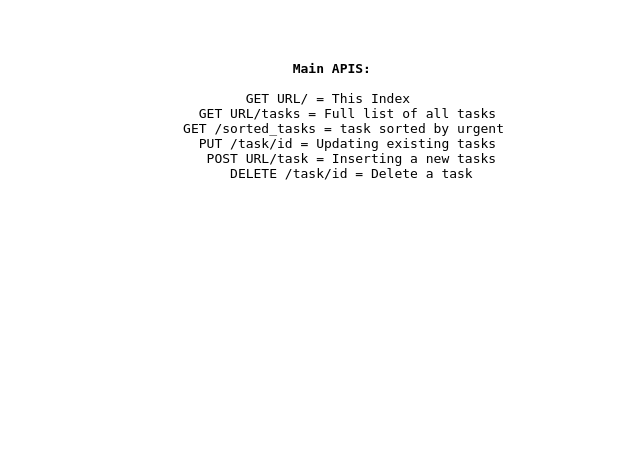
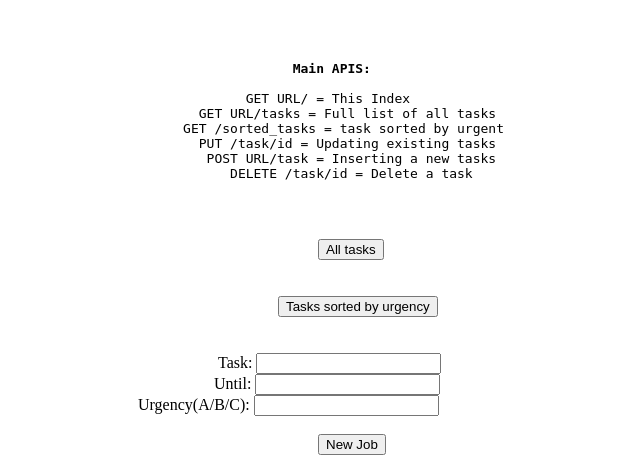
Before and after one commit to R0EI/Bat-s-Tasks, a Flask app: page / in a window 1280 px wide. Shown: the part 349-812 px from the top of the page, without its empty margins (498-1138 px from the left). Before the commit the page ends 529 px from the top, so only its background shows below. Run offline with Flask 2, Linux system fonts and the light colour scheme; some libraries are stand-ins or nearby versions.

Commit message:
final html

```diff
--- a/app.py
+++ b/app.py
@@ -1,4 +1,4 @@
-from flask import Flask, request, jsonify, render_template
+from flask import Flask, request, jsonify, render_template, redirect, url_for
 from flask_pymongo import PyMongo
 from pymongo import MongoClient
 from bson.objectid import ObjectId
@@ -45,13 +45,14 @@ def get_all_tasks():
 def create_task():
     db = get_db()
     mycol = db["all_tasks"]
-    data = request.get_json(force=True)
-    mycol.insert_one({  "task": data["task"],
-                        "until": data["until"],
-                        "urgency_lvl": data["urgency_lvl"]})
-    return jsonify(
-        message="Task saved successfully!"
-    )
+    task=request.form["task"]
+    until=request.form["until"]
+    urgency_lvl=request.form["urgency_lvl"]
+    mycol.insert_one({  "task": task,
+                        "until": until,
+                        "urgency_lvl": urgency_lvl})
+    return redirect(url_for("get_all_tasks"))
+
 
 @app.route("/task/<id>", methods=["PUT"])
 def update_task(id):
@@ -66,6 +67,7 @@ def update_task(id):
     return jsonify(
         message=message
     )
+
 
 @app.route("/task/<id>", methods=["DELETE"])
 def delete_task(id):
--- a/templates/index.html
+++ b/templates/index.html
@@ -48,6 +48,32 @@
       </pre>
 
 
+  <form action="tasks" method="get">
+    &nbsp;&nbsp;&nbsp;&nbsp;&nbsp;&nbsp;&nbsp;&nbsp;&nbsp;&nbsp;&nbsp;&nbsp;&nbsp;&nbsp;&nbsp;&nbsp;&nbsp;&nbsp;&nbsp;&nbsp;&nbsp;&nbsp;&emsp;&emsp;&emsp;&emsp;&emsp;&emsp;&emsp;&emsp;&emsp;&emsp;&emsp;&emsp;&emsp;&emsp;&emsp;&emsp;&emsp;&emsp;&emsp;&emsp;&emsp;&emsp;&emsp;&emsp;&emsp;&emsp;&emsp;&emsp;&emsp;&emsp;&emsp;&emsp;&emsp;&emsp;&emsp;&emsp;&emsp;&emsp;&emsp;&emsp;&emsp;&emsp;&emsp;&emsp;&emsp;<input type="submit" value="All tasks">
+  </form>
+
+  <br>
+  <br>
+
+    <form action="sorted_tasks" method="get">
+    &nbsp;&nbsp;&nbsp;&nbsp;&nbsp;&nbsp;&nbsp;&nbsp;&nbsp;&nbsp;&nbsp;&nbsp;&nbsp;&nbsp;&nbsp;&nbsp;&nbsp;&nbsp;&nbsp;&nbsp;&nbsp;&nbsp;&nbsp;&nbsp;&emsp;&emsp;&emsp;&emsp;&emsp;&emsp;&emsp;&emsp;&emsp;&emsp;&emsp;&emsp;&emsp;&emsp;&emsp;&emsp;&emsp;&emsp;&emsp;&emsp;&emsp;&emsp;&emsp;&emsp;&emsp;&emsp;&emsp;&emsp;&emsp;&emsp;&emsp;&emsp;&emsp;&emsp;&emsp;&emsp;&emsp;&emsp;&emsp;&emsp;&emsp;&emsp;<input type="submit" value="Tasks sorted by urgency">
+  </form>
+
+  <br>
+  <br>
+
+  <form action="task" method="post">
+    &nbsp;&nbsp;&nbsp;&nbsp;&nbsp;&nbsp;&nbsp;&nbsp;&nbsp;&nbsp;&nbsp;&nbsp;&nbsp;&nbsp;&nbsp;&nbsp;&nbsp;&nbsp;&nbsp;&nbsp;&nbsp;&nbsp;&nbsp;&nbsp;&emsp;&emsp;&emsp;&emsp;&emsp;&emsp;&emsp;&emsp;&emsp;&emsp;&emsp;&emsp;&emsp;&emsp;&nbsp;&nbsp;&nbsp;&nbsp;&nbsp;&emsp;&emsp;&emsp;&emsp;&emsp;&emsp;&emsp;&emsp;&emsp;&emsp;&emsp;&emsp;&emsp;&emsp;&emsp;&emsp;&emsp;&emsp;&emsp;&emsp;&emsp;&emsp;&emsp;<label for="inputField">Task:</label>
+    <input type="text" id="inputField" name="task"><br>
+    &nbsp;&nbsp;&nbsp;&nbsp;&nbsp;&nbsp;&nbsp;&nbsp;&nbsp;&nbsp;&nbsp;&nbsp;&nbsp;&nbsp;&nbsp;&nbsp;&nbsp;&nbsp;&nbsp;&nbsp;&nbsp;&nbsp;&nbsp;&nbsp;&emsp;&emsp;&emsp;&emsp;&emsp;&emsp;&emsp;&emsp;&emsp;&emsp;&emsp;&emsp;&emsp;&emsp;&emsp;&emsp;&emsp;&emsp;&emsp;&emsp;&emsp;&emsp;&emsp;&emsp;&emsp;&emsp;&emsp;&emsp;&emsp;&emsp;&emsp;&emsp;&emsp;&emsp;&emsp;&emsp;&emsp;&emsp;<label for="inputField">Until:</label>
+    <input type="text" id="inputField" name="until"><br>
+    &nbsp;&nbsp;&nbsp;&nbsp;&nbsp;&nbsp;&nbsp;&nbsp;&nbsp;&nbsp;&nbsp;&nbsp;&nbsp;&nbsp;&nbsp;&nbsp;&nbsp;&nbsp;&nbsp;&nbsp;&nbsp;&nbsp;&nbsp;&nbsp;&nbsp;&emsp;&emsp;&emsp;&emsp;&emsp;&emsp;&emsp;&emsp;&emsp;&nbsp;&nbsp;&nbsp;&nbsp;&emsp;&emsp;&emsp;&emsp;&emsp;&emsp;&emsp;&emsp;&emsp;&emsp;&emsp;&emsp;&emsp;&emsp;&emsp;&emsp;&emsp;&emsp;&emsp;&emsp;&emsp;&emsp;&emsp;<label for="inputField">Urgency(A/B/C):</label>
+    <input type="text" id="inputField" name="urgency_lvl"><br>
+    <br>
+    &nbsp;&nbsp;&nbsp;&nbsp;&nbsp;&nbsp;&nbsp;&nbsp;&nbsp;&nbsp;&nbsp;&nbsp;&nbsp;&nbsp;&nbsp;&nbsp;&nbsp;&nbsp;&nbsp;&nbsp;&nbsp;&nbsp;&emsp;&emsp;&emsp;&emsp;&emsp;&emsp;&emsp;&emsp;&emsp;&emsp;&emsp;&emsp;&emsp;&emsp;&emsp;&emsp;&emsp;&emsp;&emsp;&emsp;&emsp;&emsp;&emsp;&emsp;&emsp;&emsp;&emsp;&emsp;&emsp;&emsp;&emsp;&emsp;&emsp;&emsp;&emsp;&emsp;&emsp;&emsp;&emsp;&emsp;&emsp;&emsp;&emsp;&emsp;&emsp;<input type="submit" value="New Job">
+  </form>
+
+
 
 </pre>
 
```
Also changed, not shown: 1 other file.
